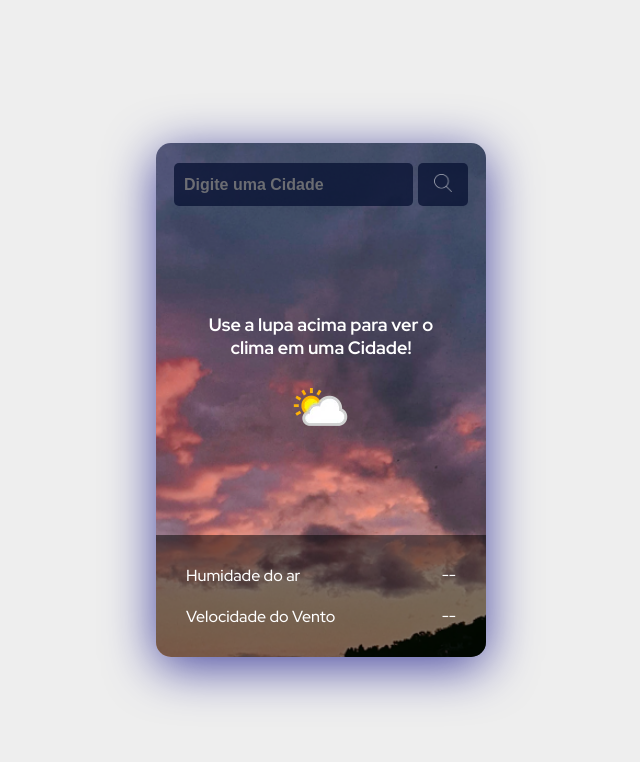
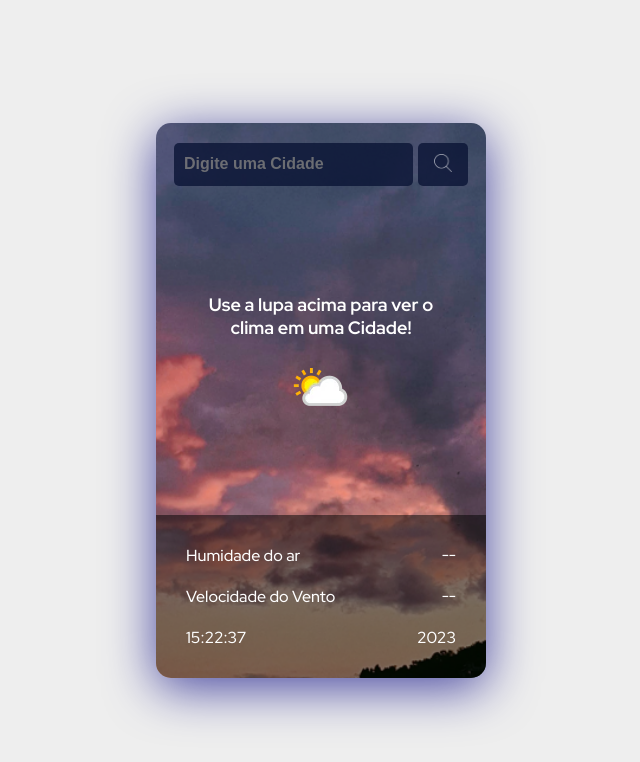
Before and after one commit to HumbertoFox/Previs-o-do-Tempo-Black-em-Dobro, a plain HTML site: page index.html in a window 1280 px wide. Shown: the whole page, without its empty margins (319-959 px from the left). Drawn offline with Linux system fonts and the light colour scheme.

Commit message:
upgrade js, hora e data exibindo no HTML

```diff
--- a/index.html
+++ b/index.html
@@ -37,6 +37,10 @@
                 <span>Velocidade do Vento</span>
                 <span id="velocidade-do-vento">--</span>
             </div>
+            <div class="data-hora">
+                <span id="hora">--</span>
+                <span id="data">--</span>
+            </div>
         </div>
     </main>
 
--- a/src/css/style.css
+++ b/src/css/style.css
@@ -9,7 +9,7 @@ body {
 
 .container {
     max-width: 330px;
-    min-height: 514px;
+    min-height: 555px;
     display: flex;
     flex-direction: column;
     justify-content: space-between;
@@ -85,7 +85,8 @@ body {
 }
 
 .informacao-secundaria .humidade,
-.informacao-secundaria .velocidade-do-vento {
+.informacao-secundaria .velocidade-do-vento,
+.informacao-secundaria .data-hora {
     display: flex;
     align-items: center;
     justify-content: space-between;
--- a/src/js/script.js
+++ b/src/js/script.js
@@ -1,5 +1,24 @@
 const chaveDoApi = "cd31863ae267407cb01212131232011";
 const botaoDeBusca = document.querySelector(".btn-busca");
+
+setInterval(() => {
+    getHours()
+}, 1000);
+
+const getHours = () => {
+    const clock = document.getElementById("hora");
+    const dataAtual = document.getElementById("data");
+    const date = new Date();
+    const year = date.getFullYear();
+    const hours = date.getHours();
+    const minutes = date.getMinutes();
+    const seconds = date.getSeconds();
+    const hour = hours < 10 ? `0${hours}` : hours;
+    const minute = minutes < 10 ? `0${minutes}` : minutes;
+    const second = seconds < 10 ? `0${seconds}` : seconds;
+    clock.innerHTML = `${hour}:${minute}:${second}`;
+    dataAtual.innerHTML = `${year}`;
+};
 
 botaoDeBusca.addEventListener("click", async () => {
     const cidade = document.getElementById("input-busca").value;
```
